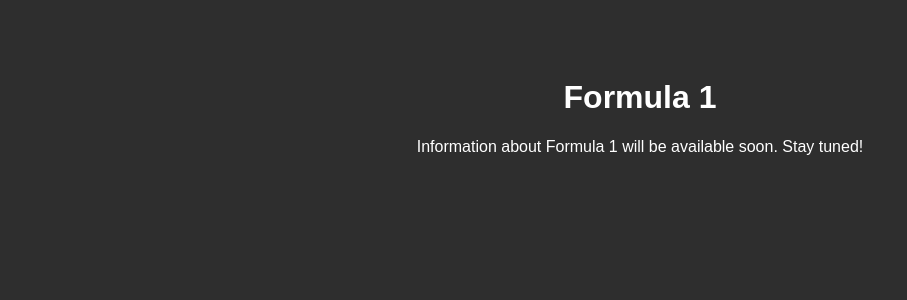
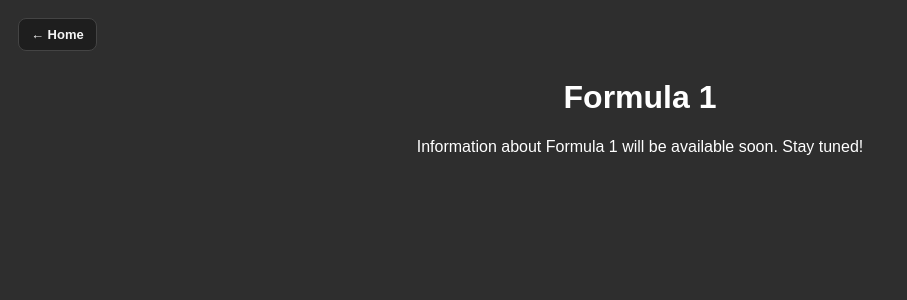
Before and after one commit to EinfxchNiklas/Sport_Dashboard, a Flask app: page /formula1 in a window 1280 px wide. Shown: the top 300 px of the page, without its empty margins (0-907 px from the left). Run offline with Flask 3, Linux system fonts and the light colour scheme; parts of the project's set-up code (start-up, migrations or seed data) failed here and were passed over.

Commit message:
update placeholder frontend

```diff
--- a/templates/placeholder.html
+++ b/templates/placeholder.html
@@ -12,9 +12,34 @@
             text-align: center;
             padding: 50px;
         }
+
+        .home-button {
+            position: fixed;
+            top: 18px;
+            left: 18px;
+            z-index: 1000;
+            display: inline-flex;
+            align-items: center;
+            gap: 6px;
+            padding: 8px 12px;
+            background: #1e1e1e;
+            border: 1px solid #444;
+            border-radius: 8px;
+            color: #f5f5f5;
+            text-decoration: none;
+            font-size: 13px;
+            font-weight: 600;
+        }
+
+        .home-button:hover {
+            background: #2a2a2a;
+            border-color: #ffd24a;
+            color: #ffd24a;
+        }
     </style>
 </head>
 <body>
+    <a href="/" class="home-button">← Home</a>
     <h1>{{ sport }}</h1>
     <p>Information about {{ sport }} will be available soon. Stay tuned!</p>
 </body>
```
